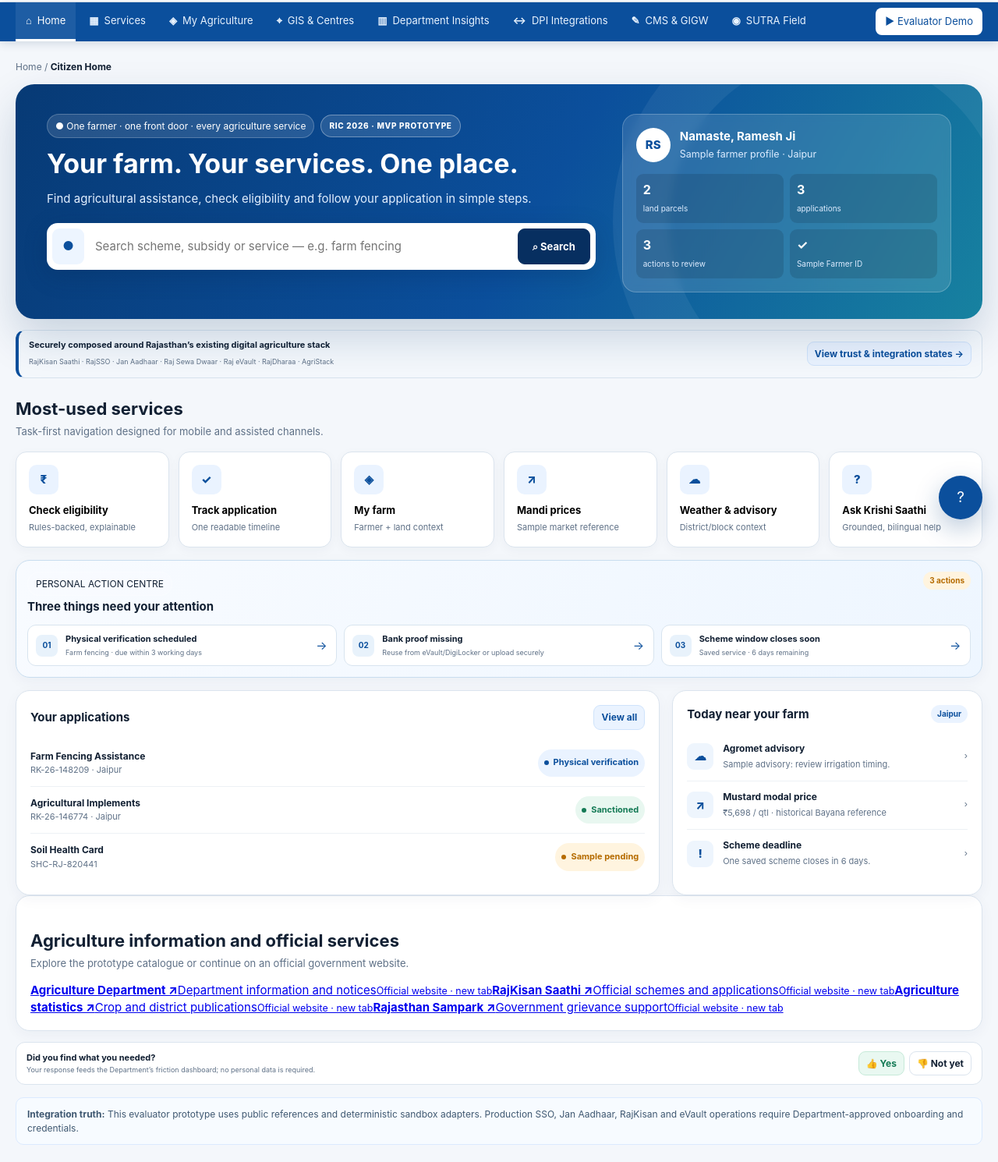
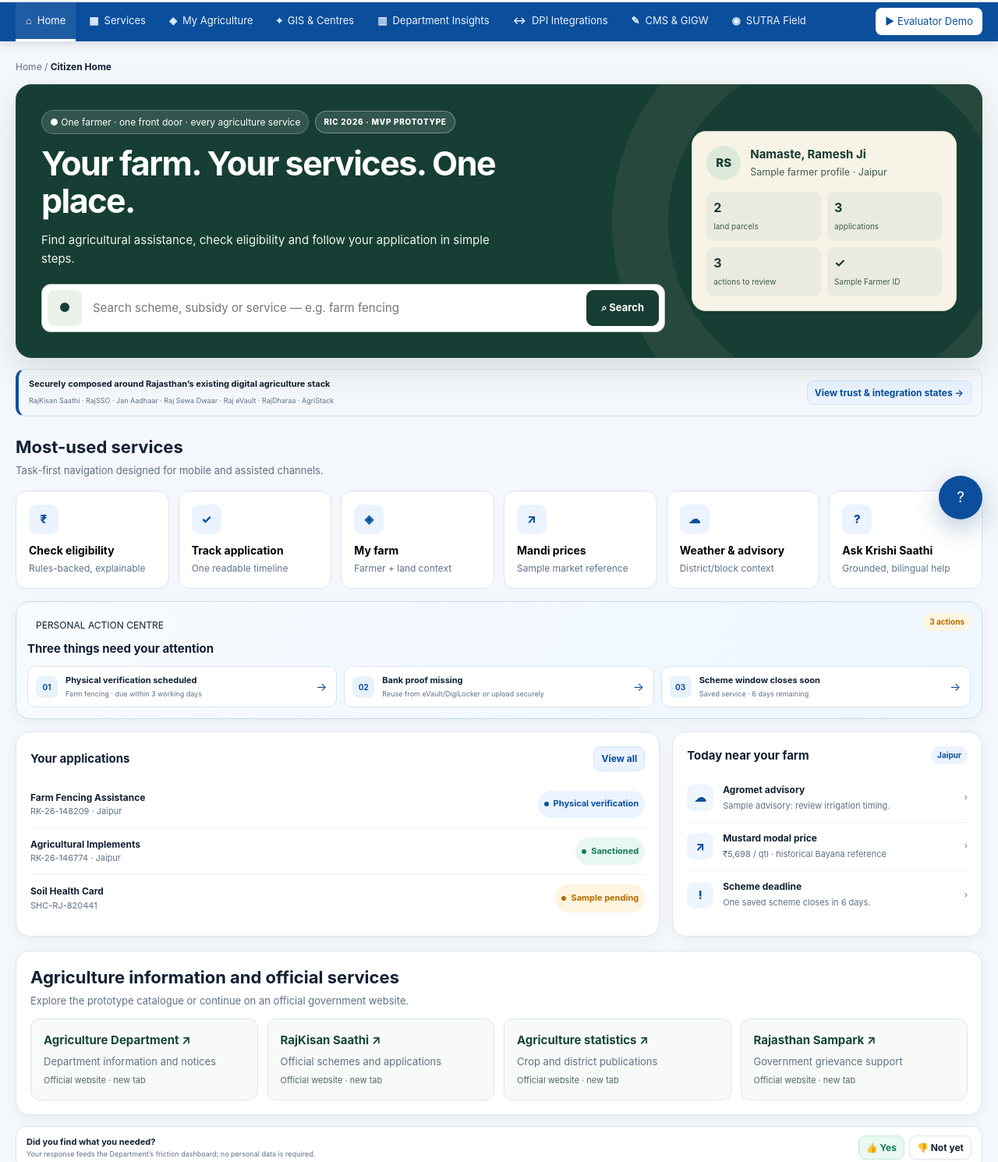
Before and after one commit to Sauravssoni/RIC-Agriculture-Portal-Revamp, a website: page index.html in a window 1280 px wide. Shown: the part 114-1604 px from the top of the page at 78% size. Drawn offline with Linux system fonts and the light colour scheme.

Commit message:
style: premium agricultural citizen design, resource cards and accessible focus

```diff
--- a/styles/app-03.css
+++ b/styles/app-03.css
@@ -17,3 +17,30 @@
 .hero-badges{display:flex;gap:8px;align-items:center;flex-wrap:wrap}
 .prototype-pill{display:inline-flex;align-items:center;border:1px solid rgba(255,255,255,.34);background:rgba(255,255,255,.12);color:#fff;border-radius:999px;padding:6px 10px;font-size:10px;font-weight:800;letter-spacing:.07em}
 @media(max-width:760px){.mvp-mark{display:inline-block;margin:3px 0 0}.hero-badges{gap:6px}}
+
+/* RajKisan One 2.0: citizen-facing hierarchy, restrained government palette, responsive touch targets. */
+.rk2-hero{background:#163e35;border-radius:20px;box-shadow:0 16px 38px #233c3022;border:1px solid #1b4b40}
+.rk2-hero:after{border-color:#f4d99a13}
+.rk2-hero .hero-inner{grid-template-columns:minmax(0,1.55fr) minmax(250px,.65fr);gap:24px;padding:32px}
+.rk2-hero h1{font-size:clamp(27px,4vw,43px);letter-spacing:-.035em;line-height:1.1;max-width:650px}
+.rk2-hero p{color:#eef6e9;line-height:1.6;max-width:610px}
+.rk2-hero .hero-search{box-shadow:none;border:1px solid #b8c9be;border-radius:12px}
+.rk2-hero .hero-btn{background:#163e35;border-color:#163e35}
+.rk2-hero .voice-btn{background:#eaf1e9;color:#163e35;min-width:44px}
+.rk2-hero .profile-mini{background:#f7f3e6;color:#193b32;border:1px solid #dfd9c5;padding:18px;backdrop-filter:none}
+.rk2-hero .profile-mini small,.rk2-hero .mini-grid span{color:#435c51}
+.rk2-hero .mini-grid div{background:#e9ebdf}
+.rk2-hero .avatar{background:#dce9d9;color:#193b32}
+.rk2-directory{margin-top:18px}
+.rk2-directory .section-head{margin:0 0 14px}
+.rk2-resource-grid{display:grid;grid-template-columns:repeat(4,minmax(0,1fr));gap:12px}
+.rk2-resource-grid a{display:flex;flex-direction:column;gap:7px;text-decoration:none;color:var(--ink);padding:16px;min-width:0;border:1px solid var(--line);border-radius:12px;background:#f8faf7;transition:background .15s,border-color .15s}
+.rk2-resource-grid a:hover,.rk2-resource-grid a:focus-visible{background:#edf4e9;border-color:#89a894}
+.rk2-resource-grid a strong{font-size:15px;color:#164638}.rk2-resource-grid a span{font-size:13px;color:var(--muted)}.rk2-resource-grid a small{font-size:11px;color:#53695d}
+.quick-card{min-height:126px;padding:16px;box-shadow:none}.quick-card strong{font-size:14px}.quick-card span{font-size:12px;line-height:1.4}
+.quick-card:hover,.quick-card:focus-visible{border-color:#81a191;box-shadow:0 6px 14px #1a3b2d13;transform:translateY(-2px)}
+button:focus-visible,a:focus-visible,input:focus-visible,select:focus-visible,summary:focus-visible{outline:3px solid #c88a2c;outline-offset:3px}
+.hero-search:focus-within{outline:3px solid #e1bc71;outline-offset:3px}
+@media(max-width:960px){.rk2-hero .hero-inner{grid-template-columns:1fr}.rk2-resource-grid{grid-template-columns:repeat(2,minmax(0,1fr))}}
+@media(max-width:600px){.rk2-hero .hero-inner{padding:20px;gap:18px}.rk2-hero .hero-search{padding:5px}.rk2-hero .hero-search input{font-size:14px;padding:10px 8px}.rk2-hero .hero-btn{padding:9px}.rk2-resource-grid{grid-template-columns:1fr}.quick-card{min-height:108px;padding:12px}}
+@media(prefers-reduced-motion:reduce){*,*::before,*::after{animation-duration:.01ms!important;transition-duration:.01ms!important;scroll-behavior:auto!important}}
```
